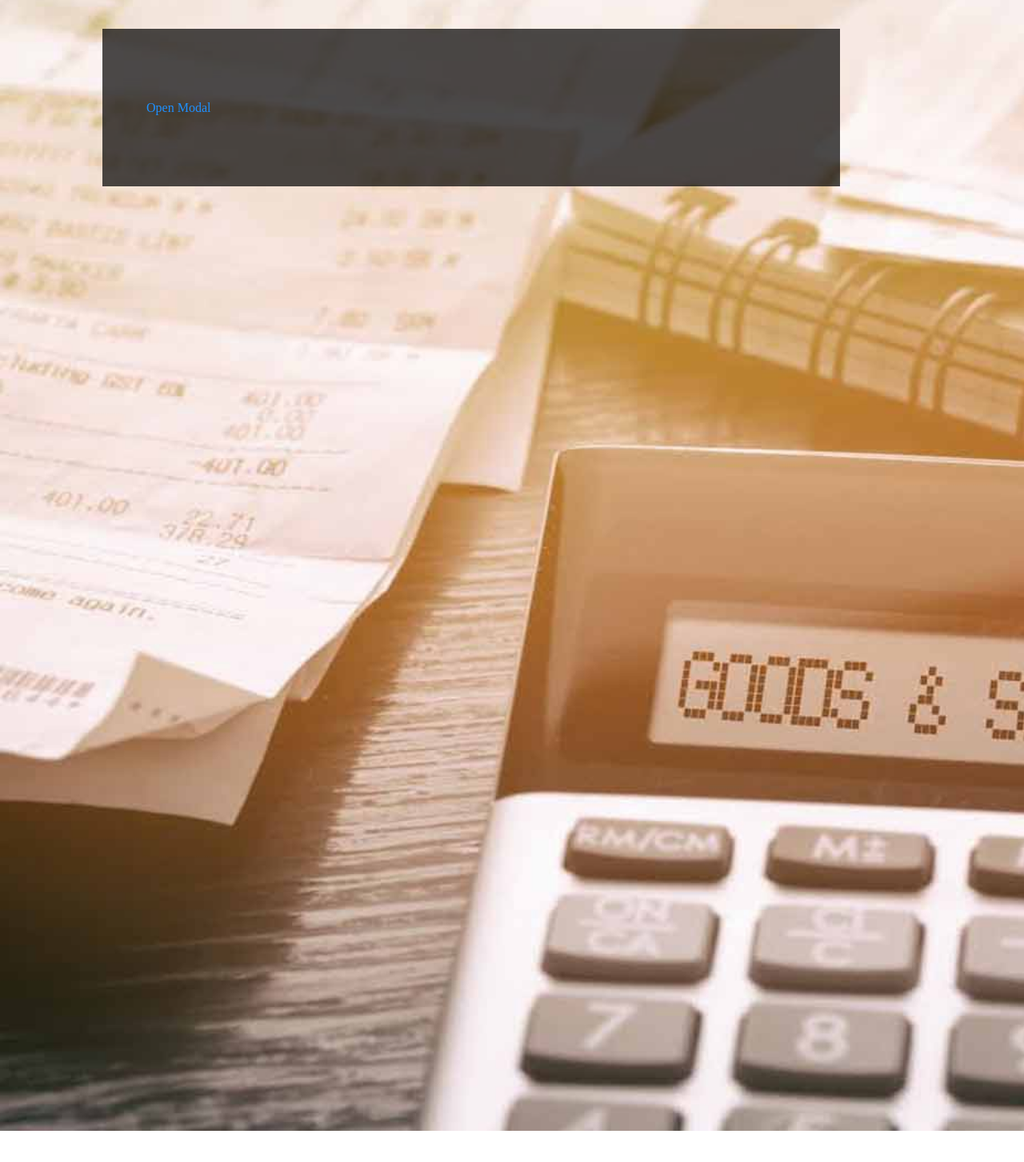
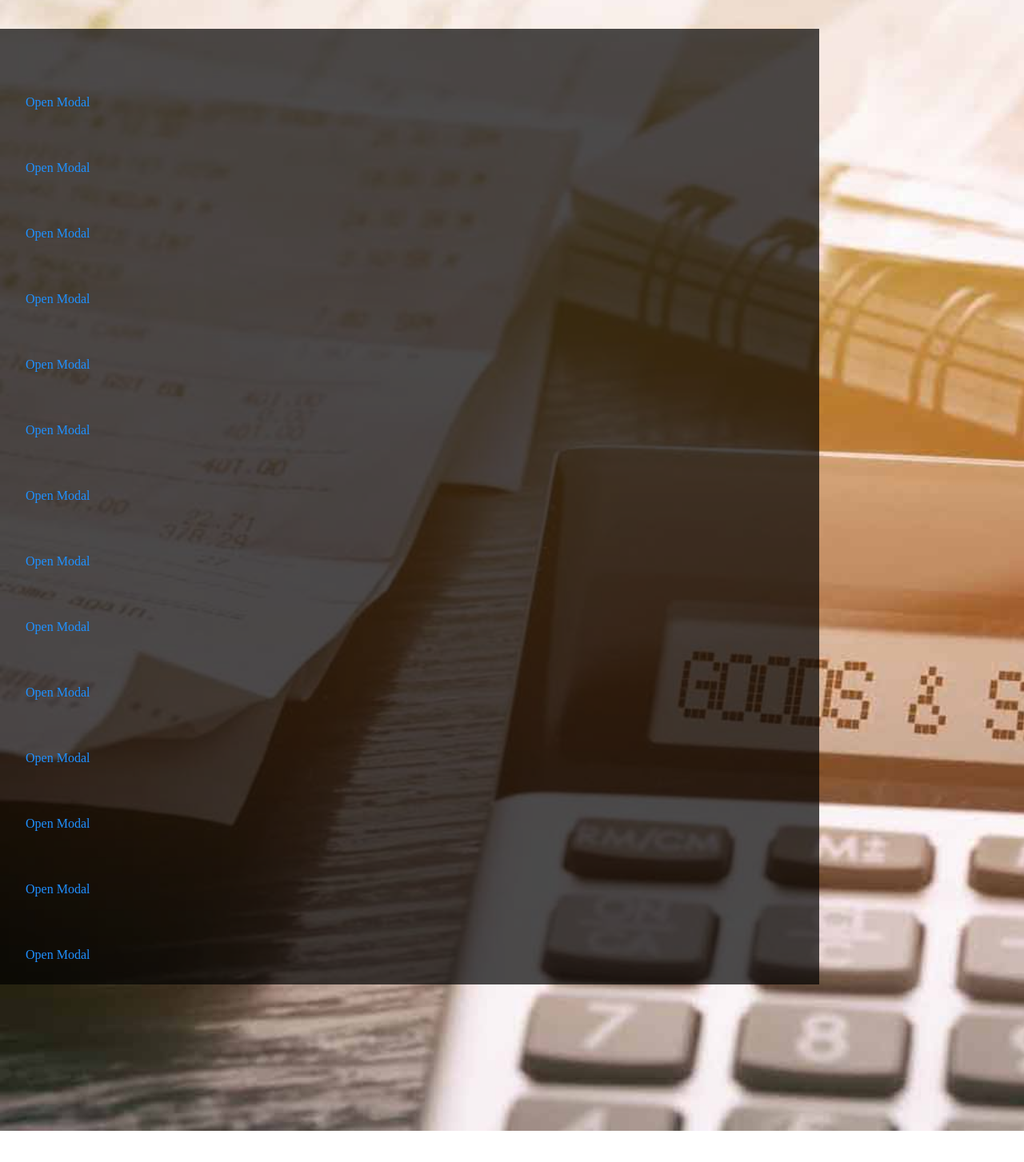
Before and after one commit to NischayaSharma/indirect_tax_consultancy, a Flask app: template templates/myquestions.html in a window 1280 px wide. Shown: the part 80-1533 px from the top of the page at 80% size. Run offline with Flask 2, Linux system fonts and the light colour scheme; the template is opened without the code that fills it, so the values that code supplies are empty; some libraries are stand-ins or nearby versions.

Commit message:
mquestions:Scrollbar added

```diff
--- a/templates/myquestions.css
+++ b/templates/myquestions.css
@@ -120,11 +120,13 @@ a.active,a:hover
 
 main
 { padding-top: 5%;
-  padding-left: 2%;
+  padding-left: 0%;
   padding-bottom: 5%;
   padding-right: 2%;
-  width: 80%;
+
+
   background-color: rgba(0,0,0,0.7)
+
 
 }
 
@@ -133,7 +135,10 @@ h3{
 }
 
 section{
-  padding-left: 10%;
+
+  width:80%;
+  height:80%;
+  overflow:scroll;
 }
 
 
--- a/templates/myquestions.html
+++ b/templates/myquestions.html
@@ -27,6 +27,8 @@
     <br>
 
 
+
+
     <section>
     <!-- <form action="{{ url_for('askquestion') }}" method="POST"> -->
     <form>
@@ -37,7 +39,22 @@
 
 
 
-        <a href="#modal" class="modal-open">Open Modal</a>
+        <a href="#modal" class="modal-open">Open Modal</a><br>
+        <a href="#modal" class="modal-open">Open Modal</a><br>
+        <a href="#modal" class="modal-open">Open Modal</a><br>
+        <a href="#modal" class="modal-open">Open Modal</a><br>
+        <a href="#modal" class="modal-open">Open Modal</a><br>
+        <a href="#modal" class="modal-open">Open Modal</a><br>
+        <a href="#modal" class="modal-open">Open Modal</a><br>
+        <a href="#modal" class="modal-open">Open Modal</a><br>
+        <a href="#modal" class="modal-open">Open Modal</a><br>
+        <a href="#modal" class="modal-open">Open Modal</a><br>
+        <a href="#modal" class="modal-open">Open Modal</a><br>
+        <a href="#modal" class="modal-open">Open Modal</a><br>
+        <a href="#modal" class="modal-open">Open Modal</a><br>
+        <a href="#modal" class="modal-open">Open Modal</a><br>
+        <a href="#modal" class="modal-open">Open Modal</a><br>
+
 
    <div class="modal" id="modal">
       <div class="modal__content">
@@ -61,5 +78,6 @@
     </section>
 
 
+
   </body>
 </html>
```
